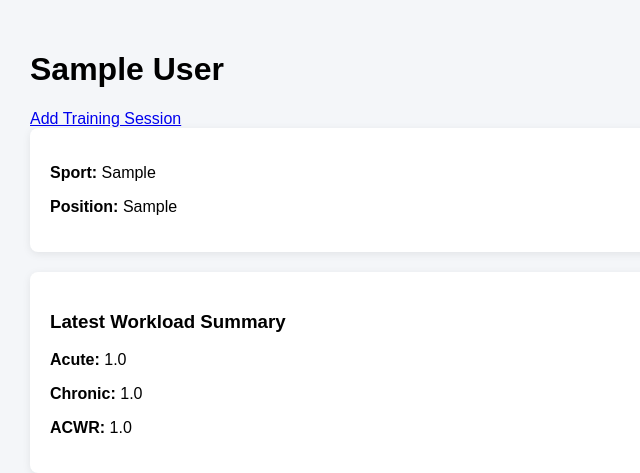
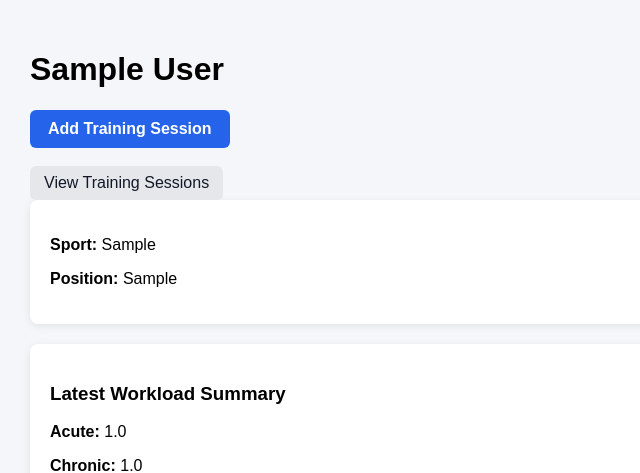
Before and after one commit to phollyerviggiani/AthleteGuard, a Spring Boot app: page /athletes/1 in a window 1280 px wide. Shown: the part 58-531 px from the top of the page, without its empty margins (0-640 px from the left). Run offline with Spring Boot 4, Linux system fonts and the light colour scheme; tables that the repository leaves empty hold one stand-in row (values such as "Sample post").

Commit message:
updated ui, functioning workflow to add sessions and view them

```diff
--- a/src/main/resources/static/css/styles.css
+++ b/src/main/resources/static/css/styles.css
@@ -152,3 +152,40 @@ textarea {
     font-weight: bold;
     color: #111827;
 }
+
+/* Primary action button */
+.btn-primary {
+    display: inline-block;
+    padding: 10px 18px;
+    background-color: #2563eb;
+    color: white;
+    border-radius: 6px;
+    text-decoration: none;
+    font-weight: 600;
+    transition: background-color 0.2s ease, transform 0.1s ease;
+}
+
+.btn-primary:hover {
+    background-color: #1d4ed8;
+    transform: translateY(-1px);
+}
+
+/* Secondary subtle button */
+.btn-secondary {
+    display: inline-block;
+    padding: 8px 14px;
+    background-color: #e5e7eb;
+    color: #111827;
+    border-radius: 6px;
+    text-decoration: none;
+    font-weight: 500;
+}
+
+.btn-secondary:hover {
+    background-color: #d1d5db;
+}
+
+/* Button alignment container */
+.actions {
+    margin-top: 15px;
+}
--- a/src/main/resources/templates/athlete-detail.html
+++ b/src/main/resources/templates/athlete-detail.html
@@ -16,9 +16,18 @@
 
     <h1 th:text="${athlete.firstName + ' ' + athlete.lastName}"></h1>
 
-  <a class="button" th:href="@{'/athletes/' + ${athlete.athleteId} + '/sessions/new'}">
+    <div class="actions">
+        <a class="btn-primary"
+           th:href="@{'/athletes/' + ${athlete.athleteId} + '/sessions/new'}">
             Add Training Session
         </a>
+        <br>
+        <br>
+        <a class="btn-secondary"
+           th:href="@{'/athletes/' + ${athlete.athleteId} + '/sessions'}">
+            View Training Sessions
+        </a>
+    </div>
 
     <div class="card">
         <p><strong>Sport:</strong> <span th:text="${athlete.sport}"></span></p>
```
Also changed, not shown: src/main/java/com/phollyerviggiani/athleteguard/controller/TrainingSessionController.java (+15 -13 lines), src/main/resources/templates/training-session-list.html (+61 -2 lines). Lines whose indentation alone changed are shown as unchanged.
